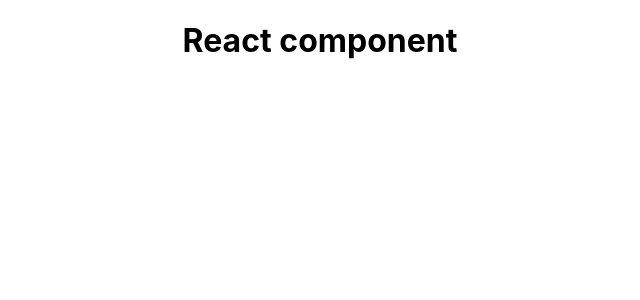
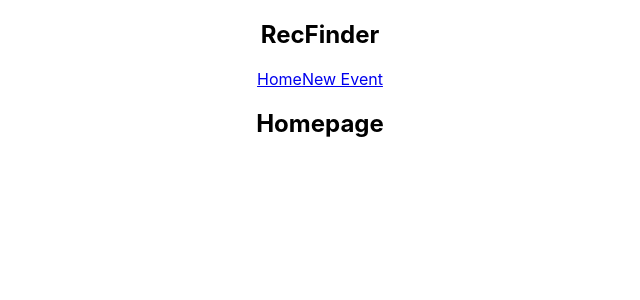
Before and after one commit to MihaVal/RecFinder, a React (Create React App) app: page / in a window 1280 px wide. Shown: the top 300 px of the page, without its empty margins (320-960 px from the left). Built offline with nearby package versions, Linux system fonts and the light colour scheme.

Commit message:
Added a home & Navbar component

```diff
--- a/src/App.js
+++ b/src/App.js
@@ -1,10 +1,14 @@
 import './App.css';
+import Navbar from './Navbar';
+import Home from './Home';
 
 function App() {
+
   return (
     <div className="App">
+      <Navbar />
       <div className="content">
-        <h1>React component</h1>
+        <Home/>
       </div>
     </div>
   );
--- /dev/null
+++ b/src/Home.js
@@ -0,0 +1,9 @@
+const Home = () => {
+    return (
+        <div className="home">
+            <h2>Homepage</h2>
+        </div>
+    );
+}
+
+export default Home
--- /dev/null
+++ b/src/Navbar.js
@@ -0,0 +1,13 @@
+const Navbar = () =>  {
+    return (
+        <nav className="navbar">
+            <h1>RecFinder</h1>
+            <div className="links">
+                <a href="/">Home</a>
+                <a href="/create">New Event</a>
+            </div>
+        </nav>
+     );
+}
+
+export default Navbar;
```
